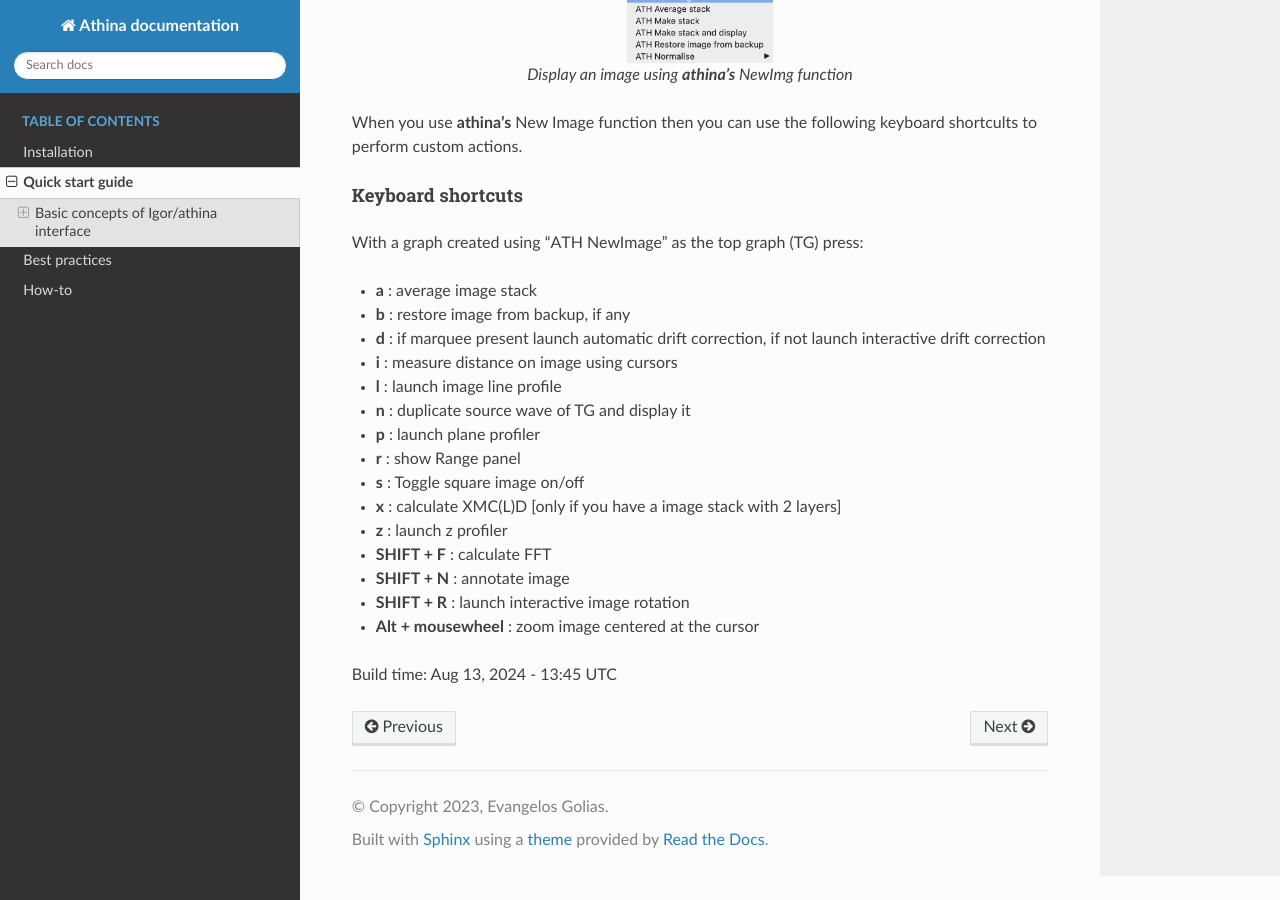
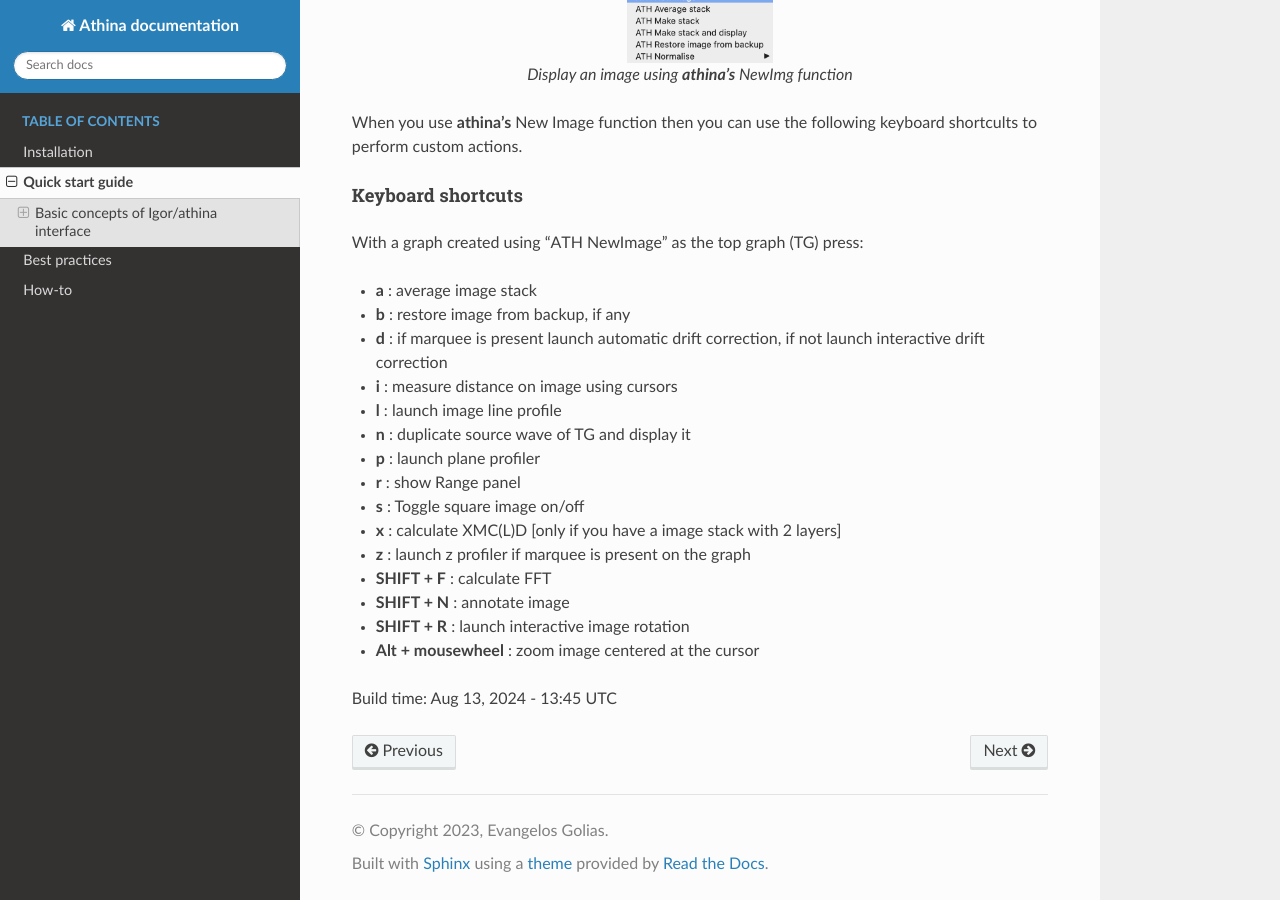
Before and after one commit to evangelosgolias/athina, a Sphinx documentation site: the page built from doc/source/files/quickstart.md, in a window 1280 px wide and 900 px high, scrolled down 3935 px. Built offline with Sphinx 7.4.7 and the Read the Docs theme 2.0.0, drawn with Linux system fonts in a browser that asks for light colours.

Commit message:
corrections in docs

```diff
--- a/doc/source/files/quickstart.md
+++ b/doc/source/files/quickstart.md
@@ -128,7 +128,7 @@
 
 - **a** : average image stack
 - **b** : restore image from backup, if any
-- **d** : if marquee present launch automatic drift correction, if not launch interactive drift correction
+- **d** : if marquee is present launch automatic drift correction, if not launch interactive drift correction
 - **i** : measure distance on image using cursors
 - **l** : launch image line profile
 - **n** : duplicate source wave of TG and display it
@@ -136,7 +136,7 @@
 - **r** : show Range panel
 - **s** : Toggle square image on/off
 - **x** : calculate XMC(L)D [only if you have a image stack with 2 layers]
-- **z** : launch z profiler
+- **z** : launch z profiler if marquee is present on the graph
 - **SHIFT + F** : calculate FFT
 - **SHIFT + N** : annotate image
 - **SHIFT + R** : launch interactive image rotation
```
